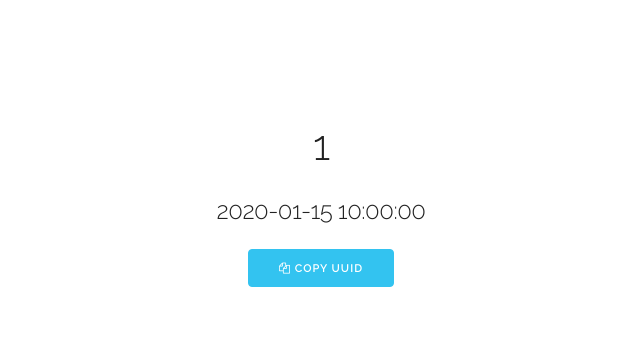
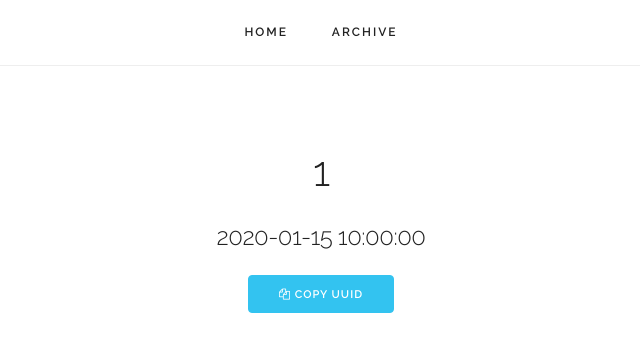
Before and after one commit to stvnhrlnd/UOTD, a Flask app: template FlaskWebProject/templates/index.html in a window 1280 px wide. Shown: the top 352 px of the page, without its empty margins (319-959 px from the left). Run offline with Flask 2, Linux system fonts and the light colour scheme; the template is opened without the code that fills it: most values are stand-ins (such as "Sample title", 1, 10 or a date in 2020).

Commit message:
Add navigation bar and archive page placeholder

```diff
--- a/FlaskWebProject/static/css/custom.css
+++ b/FlaskWebProject/static/css/custom.css
@@ -1,4 +1,30 @@
+a:hover {
+    color: #0FA0CE;
+}
+
+.navbar {
+    background: #fff;
+    border-bottom: 1px solid #eee;
+    height: 6.5rem;
+	text-align: center;
+}
+
+.navbar-item {
+	display: inline-block;
+}
+
+.navbar-link {
+    color: #222;
+    font-size: 1.2rem;
+    font-weight: 600;
+    letter-spacing: .2rem;
+    line-height: 6.5rem;
+    margin: 0 20px;
+    text-decoration: none;
+    text-transform: uppercase;
+}
+
 .header {
-    margin-top: 12rem;
+    margin-top: 8rem;
     text-align: center;
 }
--- a/FlaskWebProject/templates/layout.html
+++ b/FlaskWebProject/templates/layout.html
@@ -11,6 +11,18 @@
     <link rel="stylesheet" href="/static/css/custom.css" />
 </head>
 <body>
+    <nav class="navbar">
+        <div class="container">
+            <ul>
+                <li class="navbar-item">
+                    <a class="navbar-link" href="{{ url_for('home') }}">Home</a>
+                </li>
+                <li class="navbar-item">
+                    <a class="navbar-link" href="{{ url_for('archive') }}">Archive</a>
+                </li>
+            </ul>
+        </div>
+    </nav>
     {% block content %}{% endblock %}
     <script src="/static/vendor/clipboard.js/clipboard.min.js"></script>
     <script src="/static/scripts/copy-button.js"></script>
--- a/FlaskWebProject/views.py
+++ b/FlaskWebProject/views.py
@@ -6,8 +6,12 @@ repository = azuretablestorage.Repository(settings.REPOSITORY_SETTINGS)
 
 
 @app.route("/")
-@app.route("/home")
 def home():
     uuid = repository.get_uotd()
     today = date.today().strftime("%A, %d %B %Y")
     return render_template("index.html", uuid=uuid, today=today)
+
+
+@app.route("/archive")
+def archive():
+    return render_template("archive.html")
```
Also changed, not shown: FlaskWebProject/templates/archive.html (added, +11 -0 lines), 1 other file.
